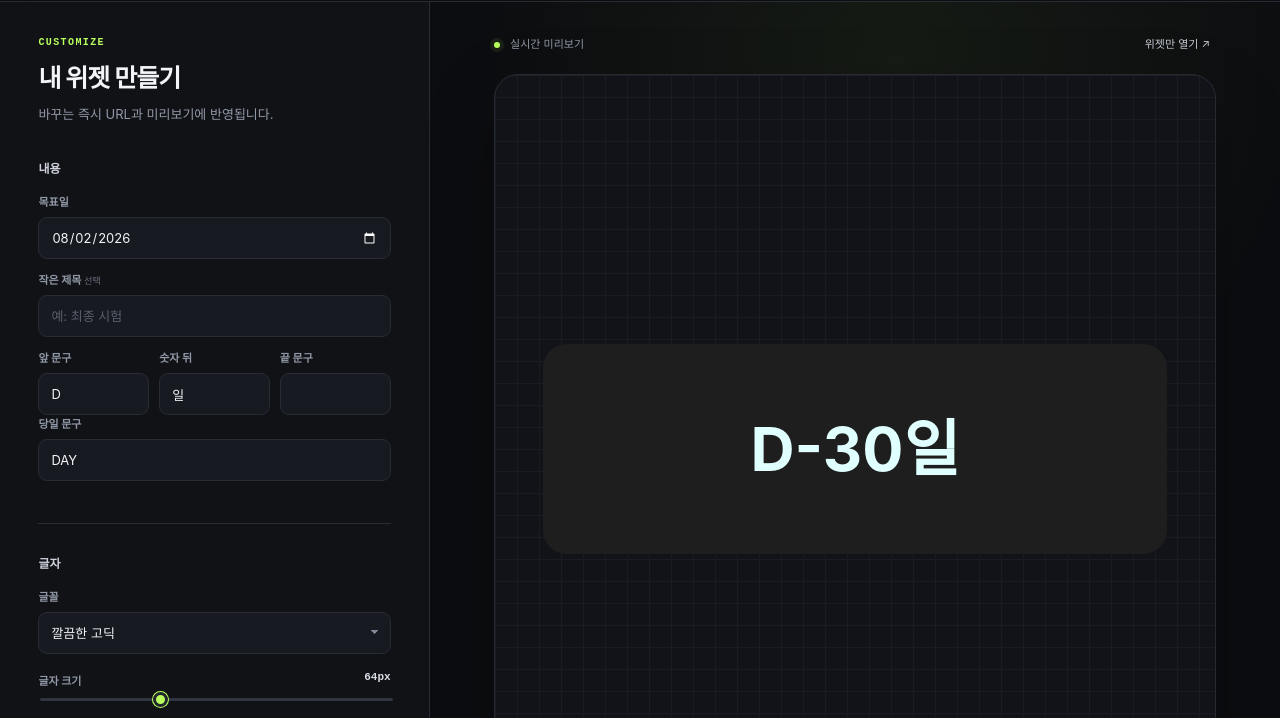
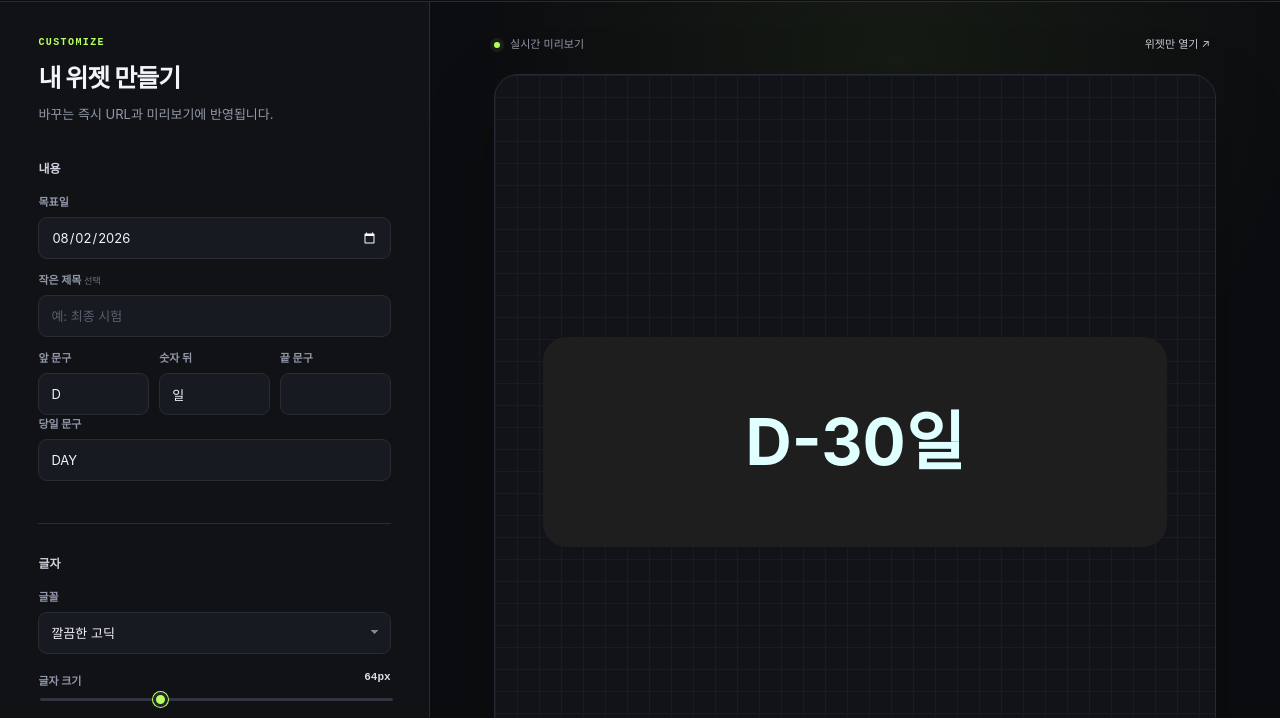
Before and after one commit to cloudharps/dday-widget-studio, a website: page public/index.html in a window 1280 px wide. Shown: the part 70-788 px from the top of the page. Drawn offline with Linux system fonts and the light colour scheme.

Commit message:
Grow preview with selected font size

```diff
--- a/public/app.js
+++ b/public/app.js
@@ -52,7 +52,9 @@ const controls = Object.fromEntries(
     .filter((element) => element.name && element.type !== 'radio')
     .map((element) => [element.name, element])
 );
-const widgetFrames = [document.querySelector('#widgetFrame'), document.querySelector('#embedWidgetFrame')];
+const previewWidgetFrame = document.querySelector('#widgetFrame');
+const embedWidgetFrame = document.querySelector('#embedWidgetFrame');
+const widgetFrames = [previewWidgetFrame, embedWidgetFrame];
 const widgetTitles = [document.querySelector('#widgetTitle'), document.querySelector('#embedWidgetTitle')];
 const widgetCounts = [document.querySelector('#widgetCount'), document.querySelector('#embedWidgetCount')];
 const outputs = {
@@ -74,7 +76,7 @@ render(state);
 const widgetResizeObserver = new ResizeObserver((entries) => {
   entries.forEach((entry) => fitWidgetToFrame(entry.target));
 });
-widgetFrames.forEach((frame) => widgetResizeObserver.observe(frame));
+widgetResizeObserver.observe(embedWidgetFrame);
 
 form.addEventListener('input', updateFromForm);
 form.addEventListener('change', updateFromForm);
@@ -174,7 +176,15 @@ function render(value) {
   outputs.radius.textContent = `${value.radius}px`;
   document.querySelector('#bgValue').textContent = value.bg;
   document.querySelector('#fgValue').textContent = value.fg;
-  requestAnimationFrame(() => widgetFrames.forEach(fitWidgetToFrame));
+
+  const previewSize = Number(value.size);
+  const previewTitleSize = Math.min(20, Math.max(9, previewSize * 0.22));
+  const previewTitleHeight = value.title ? previewTitleSize + 10 : 0;
+  previewWidgetFrame.style.setProperty('--widget-fitted-size', `${previewSize}px`);
+  previewWidgetFrame.style.setProperty('--widget-title-size', `${previewTitleSize}px`);
+  previewWidgetFrame.style.minHeight = `${Math.max(210, previewSize * 1.05 + previewTitleHeight + 104)}px`;
+
+  requestAnimationFrame(() => fitWidgetToFrame(embedWidgetFrame));
 }
 
 function fitWidgetToFrame(frame) {
--- a/public/index.html
+++ b/public/index.html
@@ -183,7 +183,7 @@
             </ol>
             <div class="guide-note">
               <span aria-hidden="true">i</span>
-              <p><strong>복사한 링크를 보관하면 언제든 다시 편집</strong>할 수 있습니다. 같은 링크도 Notion 안에서는 설정 UI 없이 위젯만 표시됩니다.</p>
+              <p><strong>복사한 링크를 보관하면 언제든 다시 편집</strong>할 수 있습니다. 같은 링크도 Notion 안에서는 설정 UI 없이 위젯만 표시됩니다. 큰 글씨를 사용하려면 Notion에서도 임베드 블록의 높이를 늘려주세요.</p>
             </div>
           </section>
         </section>
--- a/public/styles.css
+++ b/public/styles.css
@@ -169,7 +169,7 @@ input[type="range"]::-webkit-slider-thumb { appearance: none; width: 15px; heigh
   border-radius: 24px;
   display: grid;
   place-items: center;
-  overflow: hidden;
+  overflow: auto;
   background-color: #111318;
   background-image: linear-gradient(#191c22 1px, transparent 1px), linear-gradient(90deg, #191c22 1px, transparent 1px);
   background-size: 22px 22px;
```
Also changed, not shown: README.md.
